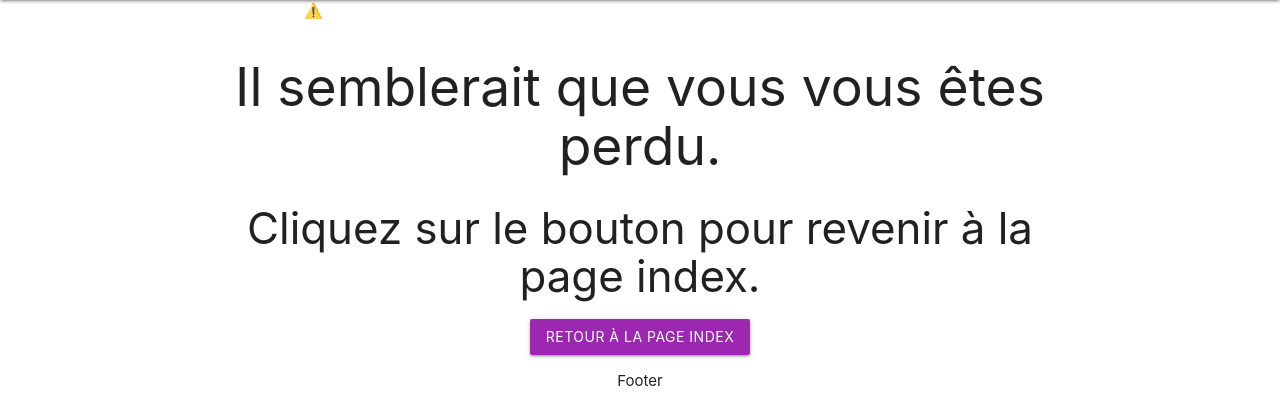
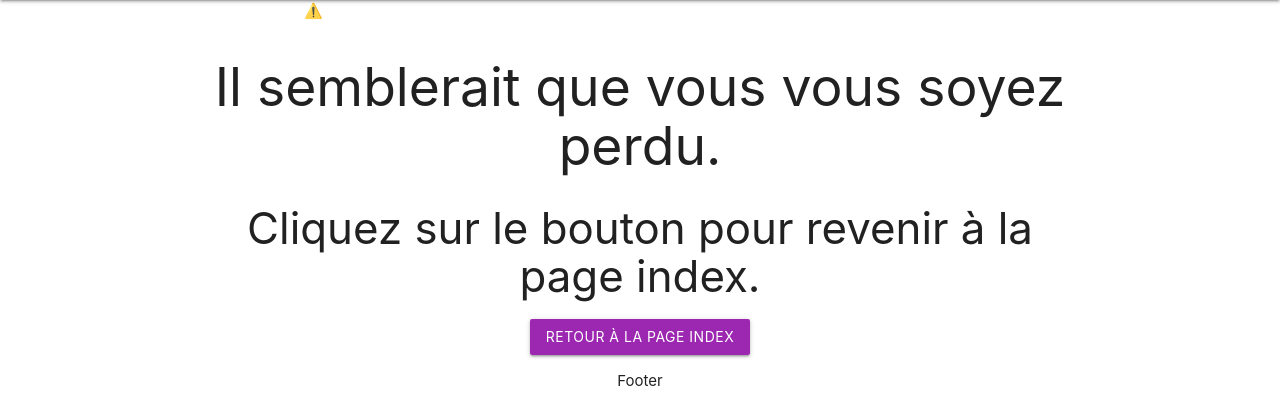
Before and after one commit to Iziram/projet_Web_sae23, a PHP site: page /404.php in a window 1280 px wide. Shown: the part 64-484 px from the top of the page. Run offline with PHP 8.4, Linux system fonts and the light colour scheme; some libraries are stand-ins or nearby versions.

Commit message:
correction faute

```diff
--- a/site/404.php
+++ b/site/404.php
@@ -7,7 +7,7 @@ include('client/pages/header.html');
             <script src="https://unpkg.com/@lottiefiles/lottie-player@latest/dist/lottie-player.js"></script>
             <lottie-player src="https://assets7.lottiefiles.com/packages/lf20_sdd6siet.json"  background="transparent"  speed="1"  style="width: 75%;"  loop  autoplay></lottie-player>
             <h2>
-                Il semblerait que vous vous êtes perdu.
+                Il semblerait que vous vous soyez perdu.
             </h2>
             <h3>
                 Cliquez sur le bouton pour revenir à la page index.
```
Also changed, not shown: 1 other file.
